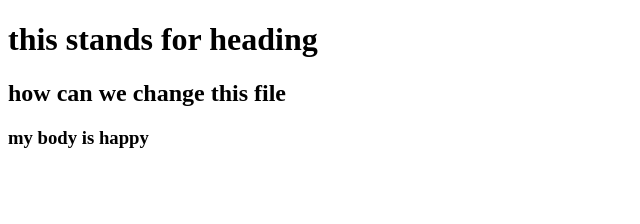
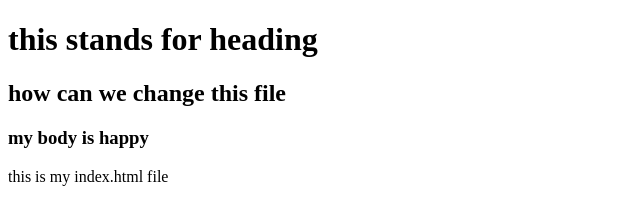
Before and after one commit to sriram8464/git_sessions, a plain HTML site: page index.html in a window 1280 px wide. Shown: the whole page, without its empty margins (0-640 px from the left). Drawn offline with Linux system fonts and the light colour scheme.

Commit message:
update the commit

```diff
--- a/index.html
+++ b/index.html
@@ -7,6 +7,7 @@
     <h1>this stands for heading</h1>
     <h2>how can we change this file</h2>
     <h3>my body is happy</h3>
+    <p>this is my index.html file</p>
 </body>
 
 </html>
```
